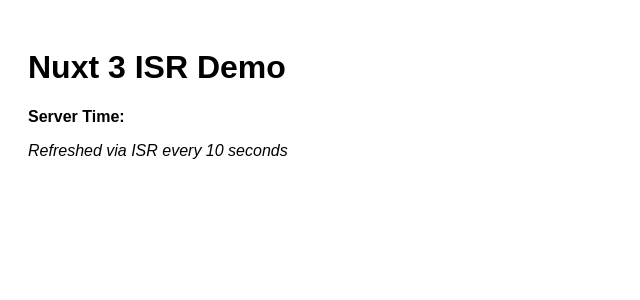
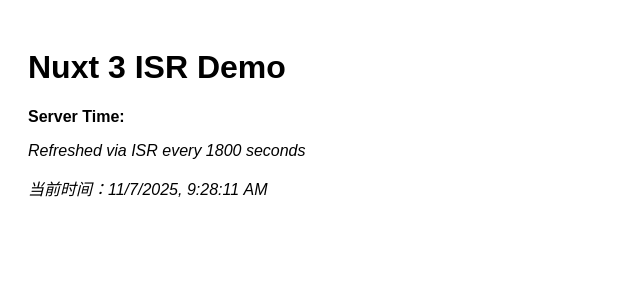
Before and after one commit to syzhangzhinan/nuxt3-isr, a Nuxt app: page /time in a window 1280 px wide. Shown: the top 300 px of the page, without its empty margins (0-640 px from the left). Built offline with nearby package versions, Linux system fonts and the light colour scheme; no server answers.

Commit message:
test isr

```diff
--- a/nuxt.config.ts
+++ b/nuxt.config.ts
@@ -1,14 +1,15 @@
 export default defineNuxtConfig({
   nitro: {
-    preset: "node-server",
+    // preset: "node-server",
     // 初始预渲染一次（可让 crawler 自动发现，或手动列出）
-    prerender: { routes: ["/time"] },
-    storage: {
-      cache: { driver: "fs", base: "./.nitro/cache" } // 或平台支持的共享存储
-    }
+    prerender: { routes: ["/time"] }
+    // storage: {
+    //   cache: { driver: "fs", base: "./.nitro/cache" } // 或平台支持的共享存储
+    // }
   },
   routeRules: {
-    "/time": { isr: 10 } // 每 10 秒允许再生一次静态产物
+    // "/time": { swr: 10 }
+    "/time": { isr: 1800 } // 每 120 秒允许再生一次静态产物
   },
   compatibilityDate: "2025-11-06"
 })
--- a/pages/time.vue
+++ b/pages/time.vue
@@ -2,7 +2,10 @@
   <div style="font-family: sans-serif; padding: 20px">
     <h1>Nuxt 3 ISR Demo</h1>
     <p><strong>Server Time:</strong> {{ data?.time }}</p>
-    <p><em>Refreshed via ISR every 10 seconds</em></p>
+    <p><em>Refreshed via ISR every 1800 seconds</em></p>
+    <p>
+      <em>当前时间：{{ new Date().toLocaleString() }}</em>
+    </p>
   </div>
 </template>
 
```
